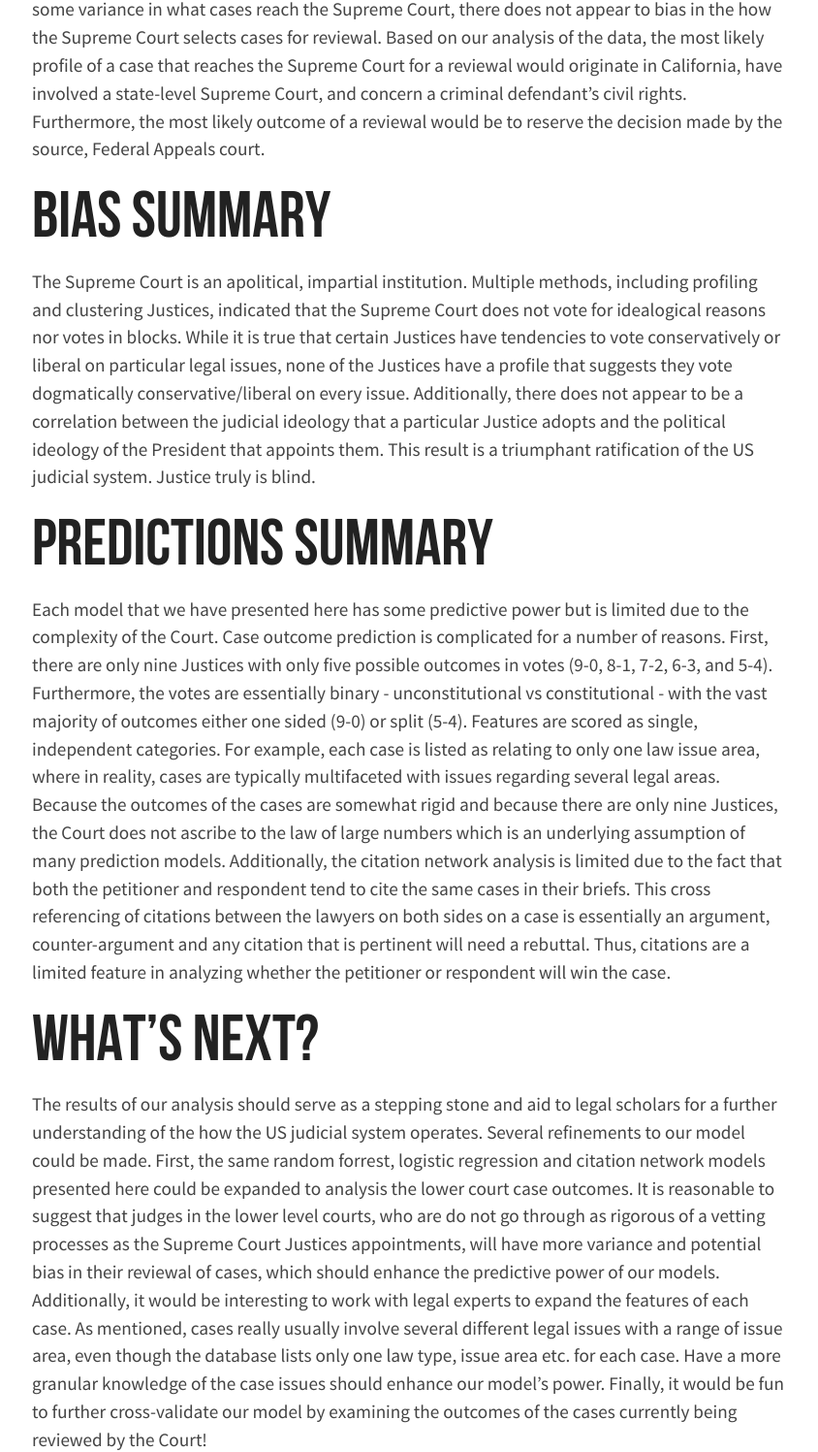
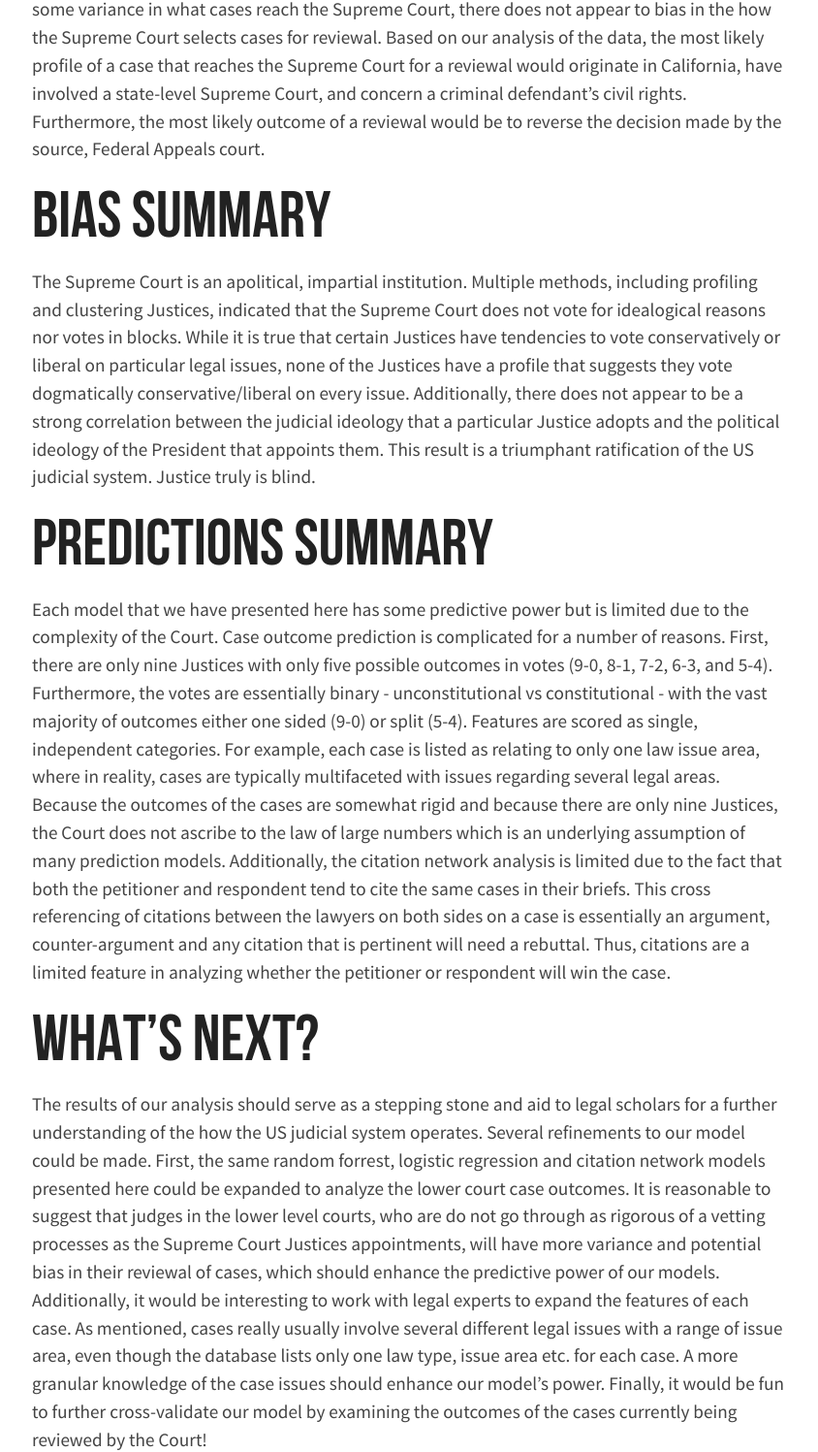
Before and after one commit to pjbull/benchmarked, a Jekyll site: the page built from conclusions.md, in a window 1280 px wide. Shown: the part 487-1984 px from the top of the page at 97% size, without its empty margins (217-1061 px from the left). Built offline with Jekyll 4.4.1, drawn with Linux system fonts in a browser that asks for light colours; nearby versions of some CDN libraries; some of the changed text lies outside the part shown.

Commit message:
final conclusion
ryan, edit

```diff
--- a/conclusions.md
+++ b/conclusions.md
@@ -6,13 +6,13 @@ layout: default
 ---
 
 ##Exploratory Summary.
-Analyzing the Supreme Court is not  a trivial task. There is much nuance within the judicial system not only in how Justices review cases but also how lawyers present citations/arguments to support these cases. However, we have shown that it is still possible to glean interesting insights into the how the Supreme Court operates. Specifically, we have demonstrated that, while there is some variance in what cases reach the Supreme Court, there does not appear to bias in the how the Supreme Court selects cases for reviewal. Based on our analysis of the data, the most likely profile of a case that reaches the Supreme Court for a reviewal would originate in California, have involved a state-level Supreme Court, and concern a criminal defendant's civil rights. Furthermore, the most likely outcome of a reviewal would be to reserve the decision made by the source, Federal Appeals court.
+Analyzing the Supreme Court is not  a trivial task. There is much nuance within the judicial system not only in how Justices review cases but also how lawyers present citations/arguments to support these cases. However, we have shown that it is still possible to glean interesting insights into the how the Supreme Court operates. Specifically, we have demonstrated that, while there is some variance in what cases reach the Supreme Court, there does not appear to bias in the how the Supreme Court selects cases for reviewal. Based on our analysis of the data, the most likely profile of a case that reaches the Supreme Court for a reviewal would originate in California, have involved a state-level Supreme Court, and concern a criminal defendant's civil rights. Furthermore, the most likely outcome of a reviewal would be to reverse the decision made by the source, Federal Appeals court.
 
 ##Bias Summary
-The Supreme Court is an apolitical, impartial institution. Multiple methods, including profiling and clustering Justices, indicated that the Supreme Court does not vote for idealogical reasons nor votes in blocks. While it is true that certain Justices have tendencies to vote conservatively or liberal on particular legal issues, none of the Justices have a profile that suggests they vote dogmatically conservative/liberal on every issue. Additionally, there does not appear to be a correlation between the judicial ideology that a particular Justice adopts and the political ideology of the President that appoints them. This result is a triumphant ratification of the US judicial system. Justice truly is blind.
+The Supreme Court is an apolitical, impartial institution. Multiple methods, including profiling and clustering Justices, indicated that the Supreme Court does not vote for idealogical reasons nor votes in blocks. While it is true that certain Justices have tendencies to vote conservatively or liberal on particular legal issues, none of the Justices have a profile that suggests they vote dogmatically conservative/liberal on every issue. Additionally, there does not appear to be a strong correlation between the judicial ideology that a particular Justice adopts and the political ideology of the President that appoints them. This result is a triumphant ratification of the US judicial system. Justice truly is blind.
 
 ##Predictions Summary
 Each model that we have presented here has some predictive power but is limited due to the complexity of the Court. Case outcome prediction is complicated for a number of reasons. First, there are only nine Justices with only five possible outcomes in votes (9-0, 8-1, 7-2, 6-3, and 5-4). Furthermore, the votes are essentially binary - unconstitutional vs constitutional - with the vast majority of outcomes either one sided (9-0) or split (5-4). Features are scored as single, independent categories. For example, each case is listed as relating to only one law issue area, where in reality, cases are typically multifaceted with issues regarding several legal areas. Because the outcomes of the cases are somewhat rigid and because there are only nine Justices, the Court does not ascribe to the law of large numbers which is an underlying assumption of many prediction models. Additionally, the citation network analysis is limited due to the fact that both the petitioner and respondent tend to cite the same cases in their briefs. This cross referencing of citations between the lawyers on both sides on a case is essentially an argument, counter-argument and any citation that is pertinent will need a rebuttal. Thus, citations are a limited feature in analyzing whether the petitioner or respondent will win the case.
 
 ##What's Next?
-The results of our analysis should serve as a stepping stone and aid to legal scholars for a further understanding of the how the US judicial system operates. Several refinements to our model could be made. First, the same random forrest, logistic regression and citation network models presented here could be expanded to analysis the lower court case outcomes. It is reasonable to suggest that judges in the lower level courts, who are do not go through as rigorous of a vetting processes as the Supreme Court Justices appointments, will have more variance and potential bias in their reviewal of cases, which should enhance the predictive power of our models. Additionally, it would be interesting to work with legal experts to expand the features of each case. As mentioned, cases really usually involve several different legal issues with a range of issue area, even though the database lists only one law type, issue area etc. for each case. Have a more granular knowledge of the case issues should enhance our model's power. Finally, it would be fun to further cross-validate our model by examining the outcomes of the cases currently being reviewed by the Court!
+The results of our analysis should serve as a stepping stone and aid to legal scholars for a further understanding of the how the US judicial system operates. Several refinements to our model could be made. First, the same random forrest, logistic regression and citation network models presented here could be expanded to analyze the lower court case outcomes. It is reasonable to suggest that judges in the lower level courts, who are do not go through as rigorous of a vetting processes as the Supreme Court Justices appointments, will have more variance and potential bias in their reviewal of cases, which should enhance the predictive power of our models. Additionally, it would be interesting to work with legal experts to expand the features of each case. As mentioned, cases really usually involve several different legal issues with a range of issue area, even though the database lists only one law type, issue area etc. for each case. A more granular knowledge of the case issues should enhance our model's power. Finally, it would be fun to further cross-validate our model by examining the outcomes of the cases currently being reviewed by the Court!
```
